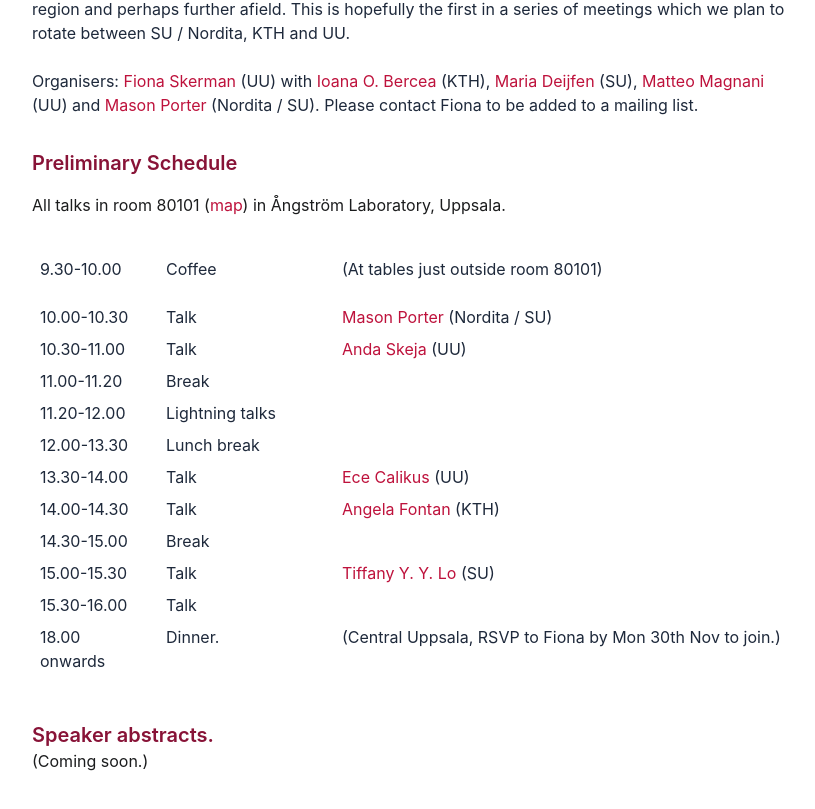
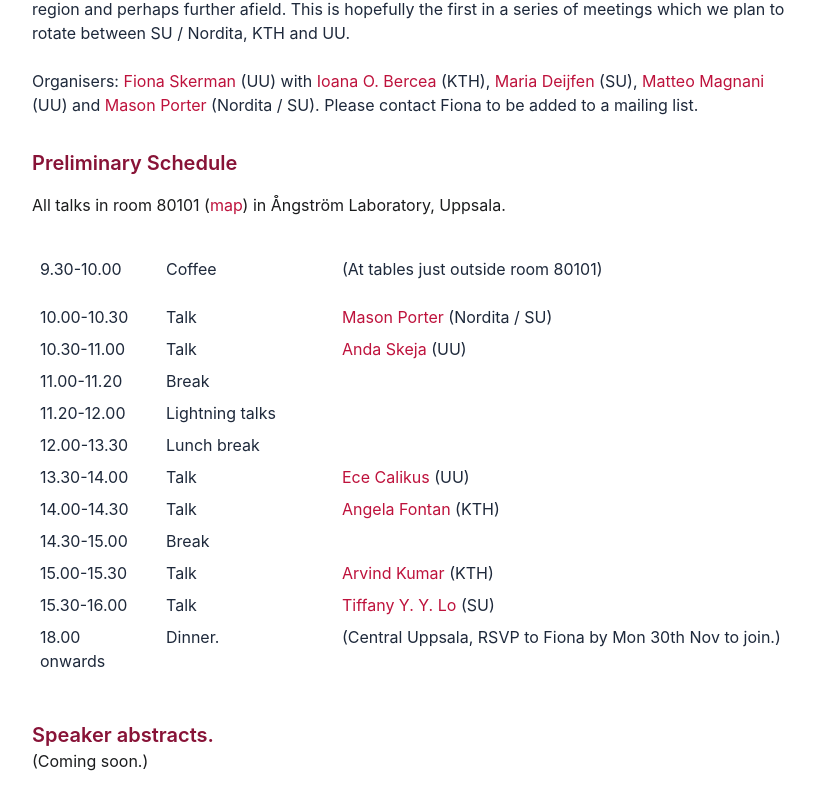
Before and after one commit to fskerman/fskerman.github.io, a plain HTML site: page networksday.html in a window 1280 px wide. Shown: the part 560-1369 px from the top of the page, without its empty margins (224-1039 px from the left). Drawn offline with nearby package versions, Linux system fonts and the light colour scheme.

Commit message:
updating website.

```diff
--- a/networksday.html
+++ b/networksday.html
@@ -78,11 +78,12 @@
                 <div class="grid grid-cols-[110px_160px_1fr] gap-4"><span>13.30-14.00</span><span>Talk</span><span><a href="https://ece.calikus.com/" class="text-rose-700 hover:underline">Ece Calikus</a> (UU)</span></div>
                 <div class="grid grid-cols-[110px_160px_1fr] gap-4"><span>14.00-14.30</span><span>Talk</span><span><a href="https://angelafontan.github.io/" class="text-rose-700 hover:underline">Angela Fontan</a> (KTH)</span></div>
                 <div class="grid grid-cols-[110px_160px_1fr] gap-4"><span>14.30-15.00</span><span>Break</span><span></span></div>
-                <div class="grid grid-cols-[110px_160px_1fr] gap-4"><span>15.00-15.30</span><span>Talk</span><span><a href="https://tiffanyyylo.github.io/" class="text-rose-700 hover:underline">Tiffany Y. Y. Lo</a> (SU)</span></div>
-                <div class="grid grid-cols-[110px_160px_1fr] gap-4"><span>15.30-16.00</span><span>Talk</span><span></span></div>
+                <div class="grid grid-cols-[110px_160px_1fr] gap-4"><span>15.00-15.30</span><span>Talk</span><span><a href="https://arvkumar.github.io/" class="text-rose-700 hover:underline">Arvind Kumar</a> (KTH)</span></div>
+                <div class="grid grid-cols-[110px_160px_1fr] gap-4"><span>15.30-16.00</span><span>Talk</span><span><a href="https://tiffanyyylo.github.io/" class="text-rose-700 hover:underline">Tiffany Y. Y. Lo</a> (SU)</span></div>
                 <div class="grid grid-cols-[110px_160px_1fr] gap-4"><span>18.00 onwards</span><span>Dinner.</span> (Central Uppsala, RSVP to Fiona by Mon 30th Nov to join.)<span></span></div>
             </div>
         </hr>
+
 </div>
 
 
```
